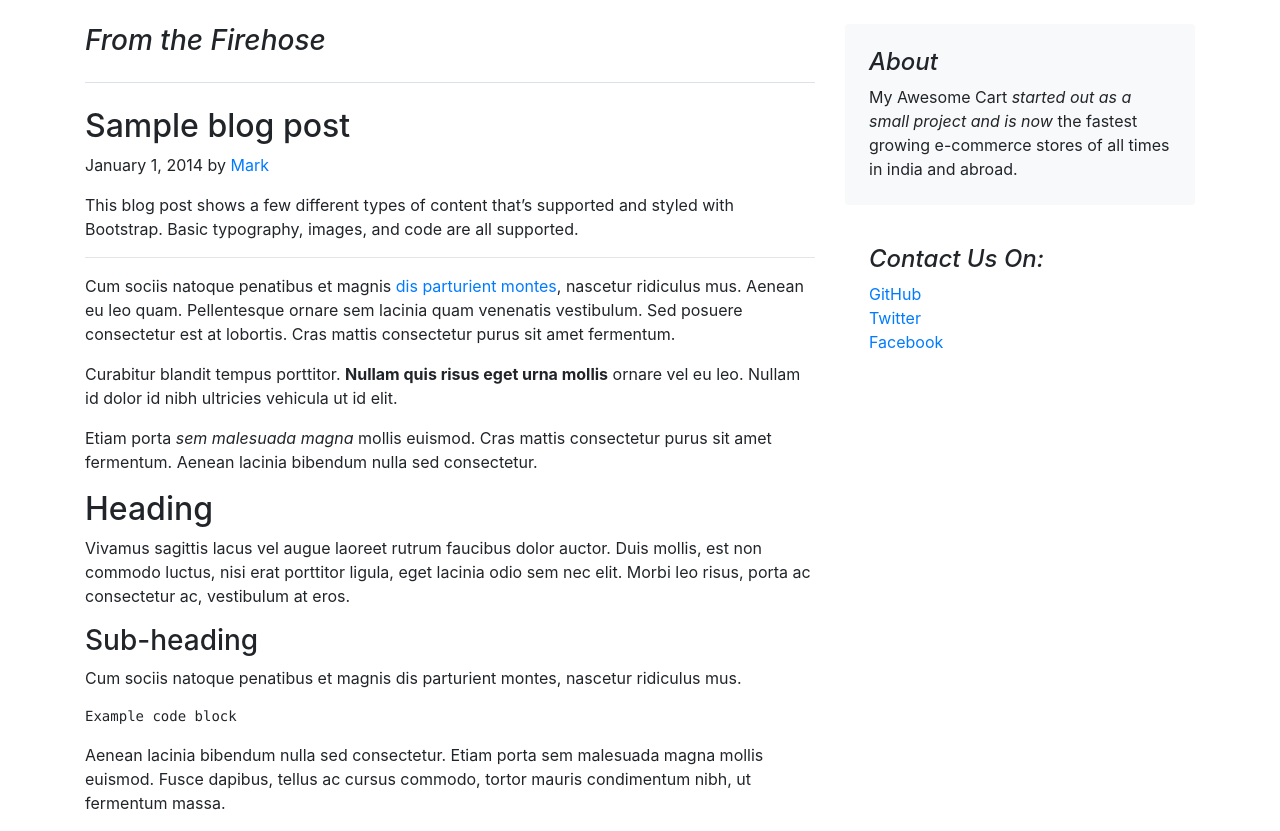
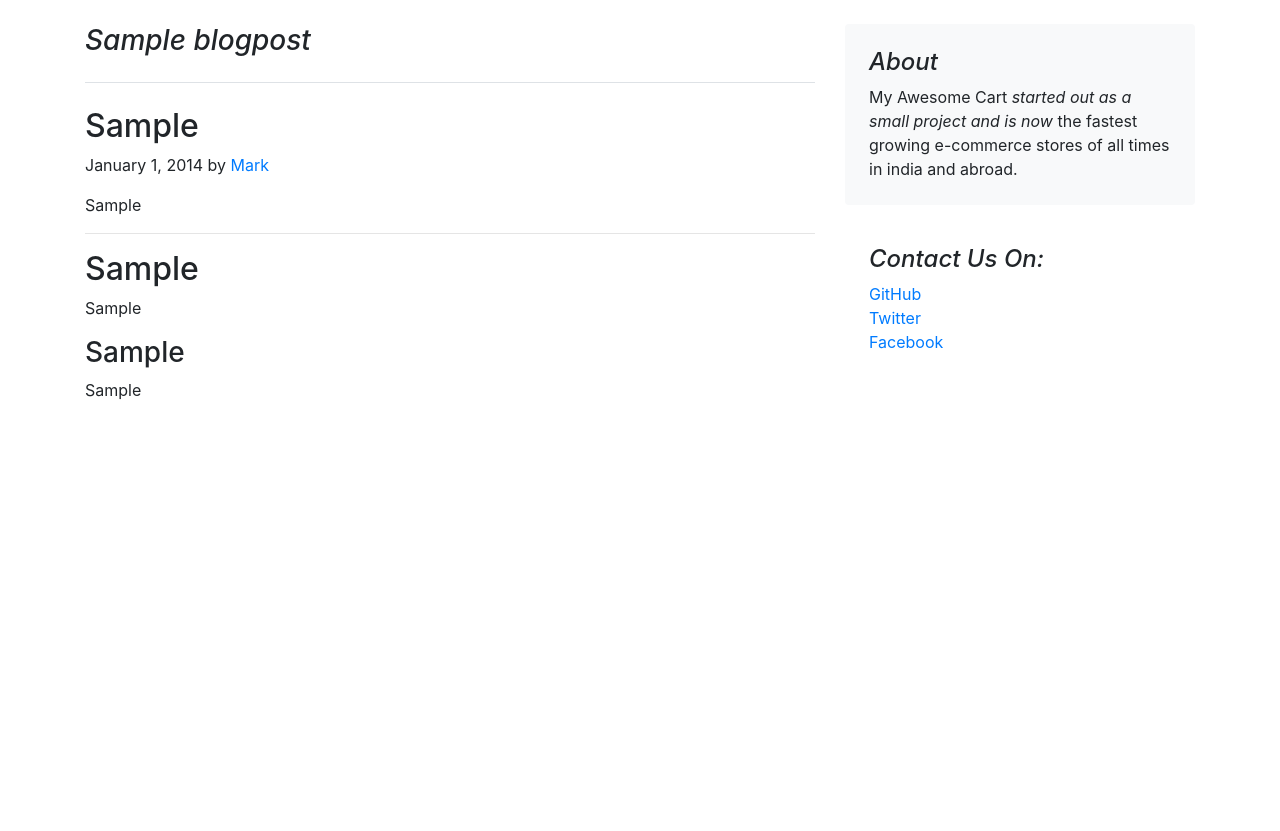
Before and after one commit to Pawan243/Django-E-Commerce, a Django app: page /blog/blogpost/1 in a window 1280 px wide. Shown: the part 56-887 px from the top of the page. After the commit the page ends 456 px from the top, so only its background shows below. Run offline with Django 3.2, Linux system fonts and the light colour scheme; tables that the repository leaves empty hold one stand-in row (values such as "Sample post"); some libraries are stand-ins or nearby versions.

Commit message:
modified blogpost.html

```diff
--- a/mac/blog/templates/blog/blogpost.html
+++ b/mac/blog/templates/blog/blogpost.html
@@ -5,34 +5,21 @@
     <div class="row mt-4">
         <div class="col-md-8 blog-main">
             <h3 class="pb-4 mb-4 font-italic border-bottom">
-                From the Firehose
+                {{post.title}}
             </h3>
 
             <div class="blog-post">
-                <h2 class="blog-post-title">Sample blog post</h2>
+                <h2 class="blog-post-title">{{post.head0}}</h2>
                 <p class="blog-post-meta">January 1, 2014 by <a href="#">Mark</a></p>
 
-                <p>This blog post shows a few different types of content that’s supported and styled with Bootstrap.
-                    Basic typography, images, and code are all supported.</p>
+                <p>{{post.chead0}}</p>
                 <hr>
-                <p>Cum sociis natoque penatibus et magnis <a href="#">dis parturient montes</a>, nascetur ridiculus mus.
-                    Aenean eu leo quam. Pellentesque ornare sem lacinia quam venenatis vestibulum. Sed posuere
-                    consectetur est at lobortis. Cras mattis consectetur purus sit amet fermentum.</p>
-                <blockquote>
-                    <p>Curabitur blandit tempus porttitor. <strong>Nullam quis risus eget urna mollis</strong> ornare
-                        vel eu leo. Nullam id dolor id nibh ultricies vehicula ut id elit.</p>
-                </blockquote>
-                <p>Etiam porta <em>sem malesuada magna</em> mollis euismod. Cras mattis consectetur purus sit amet
-                    fermentum. Aenean lacinia bibendum nulla sed consectetur.</p>
-                <h2>Heading</h2>
-                <p>Vivamus sagittis lacus vel augue laoreet rutrum faucibus dolor auctor. Duis mollis, est non commodo
-                    luctus, nisi erat porttitor ligula, eget lacinia odio sem nec elit. Morbi leo risus, porta ac
-                    consectetur ac, vestibulum at eros.</p>
-                <h3>Sub-heading</h3>
-                <p>Cum sociis natoque penatibus et magnis dis parturient montes, nascetur ridiculus mus.</p>
-                <pre><code>Example code block</code></pre>
-                <p>Aenean lacinia bibendum nulla sed consectetur. Etiam porta sem malesuada magna mollis euismod. Fusce
-                    dapibus, tellus ac cursus commodo, tortor mauris condimentum nibh, ut fermentum massa.</p>
+
+                <h2>{{post.head1}}</h2>
+                <p>{{post.chead1}}</p>
+                <h3>{{post.head2}}</h3>
+                <p>{{post.head2}}</p>
+
 
 
 
```
